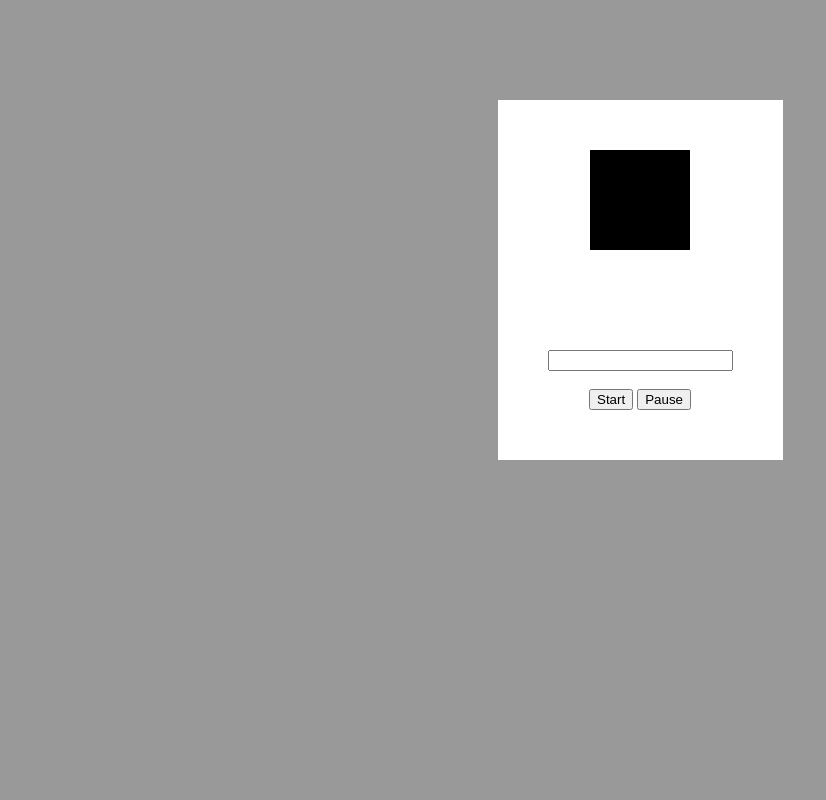
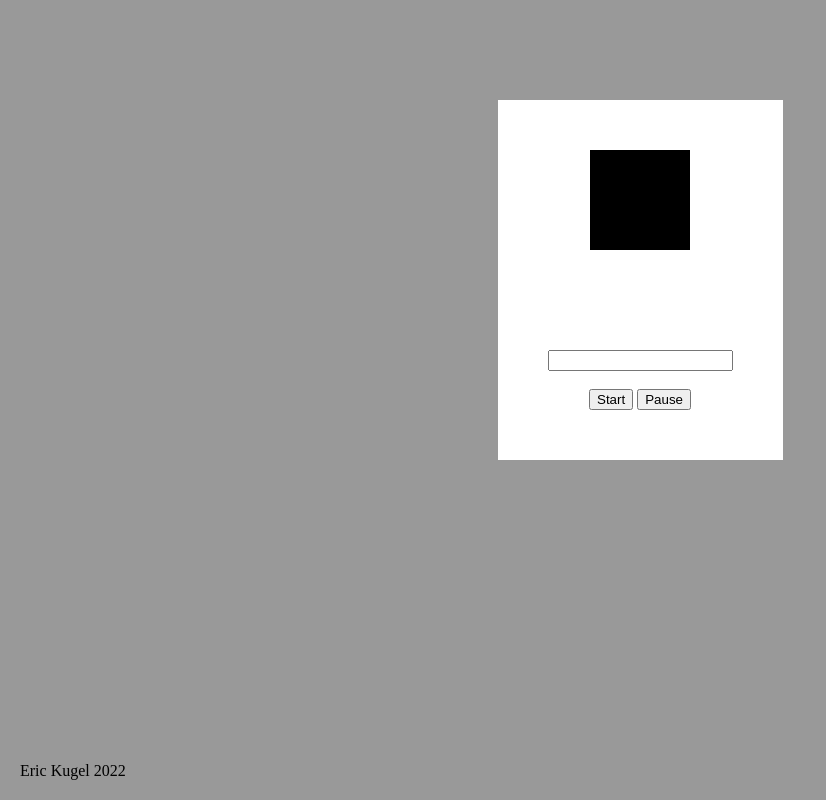
Before and after one commit to EricKugel/Morse-Code, a plain HTML site: page index.html in a window 1280 px wide. Shown: the whole page, without its empty margins (0-826 px from the left). Drawn offline with Linux system fonts and the light colour scheme.

Commit message:
Finished up stuff

```diff
--- a/index.html
+++ b/index.html
@@ -13,5 +13,8 @@
             <button onclick = "unPause()">Start</button>
             <button onclick = "pause()">Pause</button>
         </div>
+        <div id = "copyright">
+            Eric Kugel 2022
+        </div>
     </body>
 </html>
--- a/styles/style.css
+++ b/styles/style.css
@@ -18,3 +18,9 @@ body {
     margin-bottom: 100px;
     background-color: black;
 }
+
+#copyright {
+    position: absolute;
+    bottom: 20px;
+    left: 20px;
+}
```
